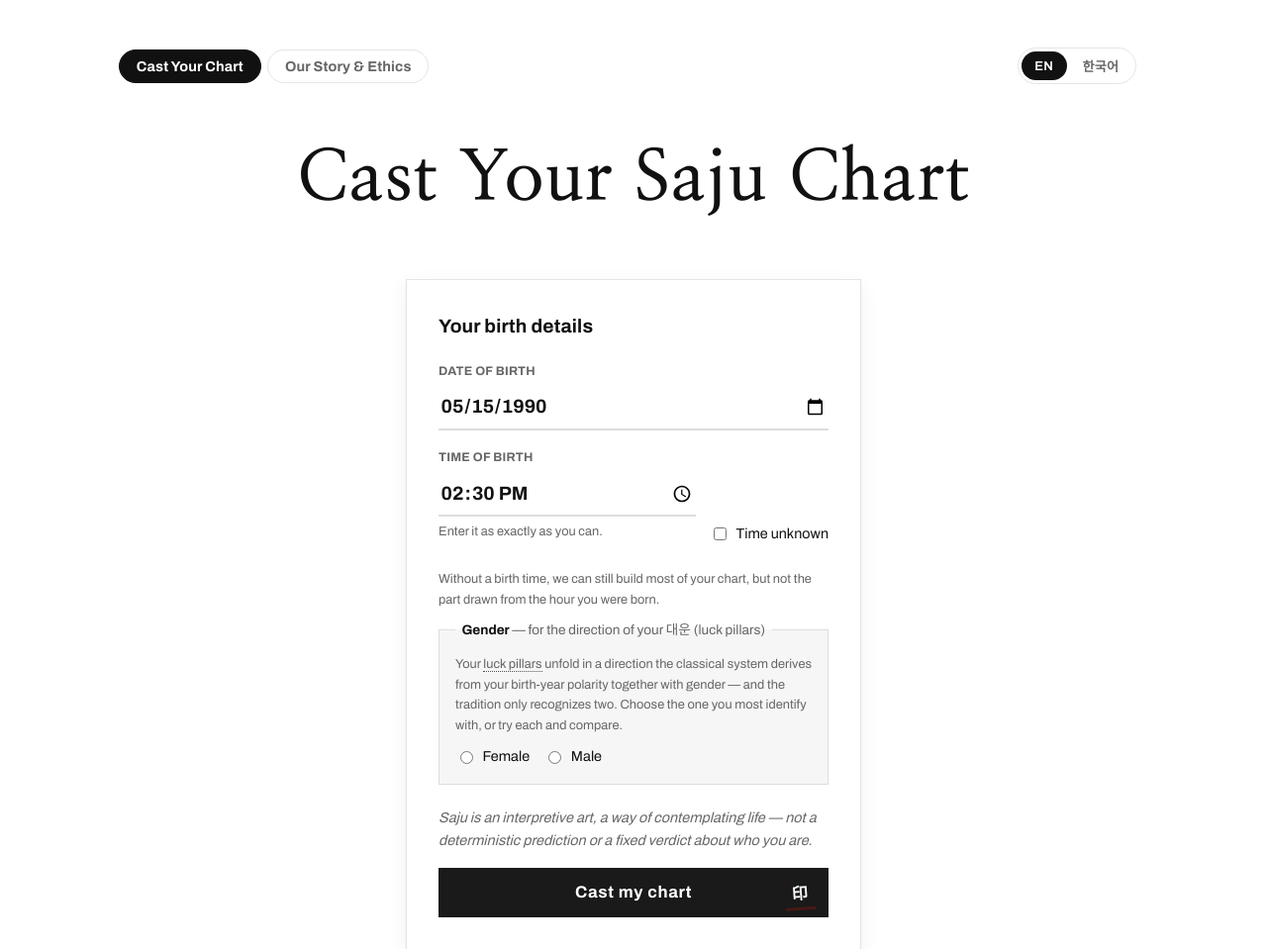
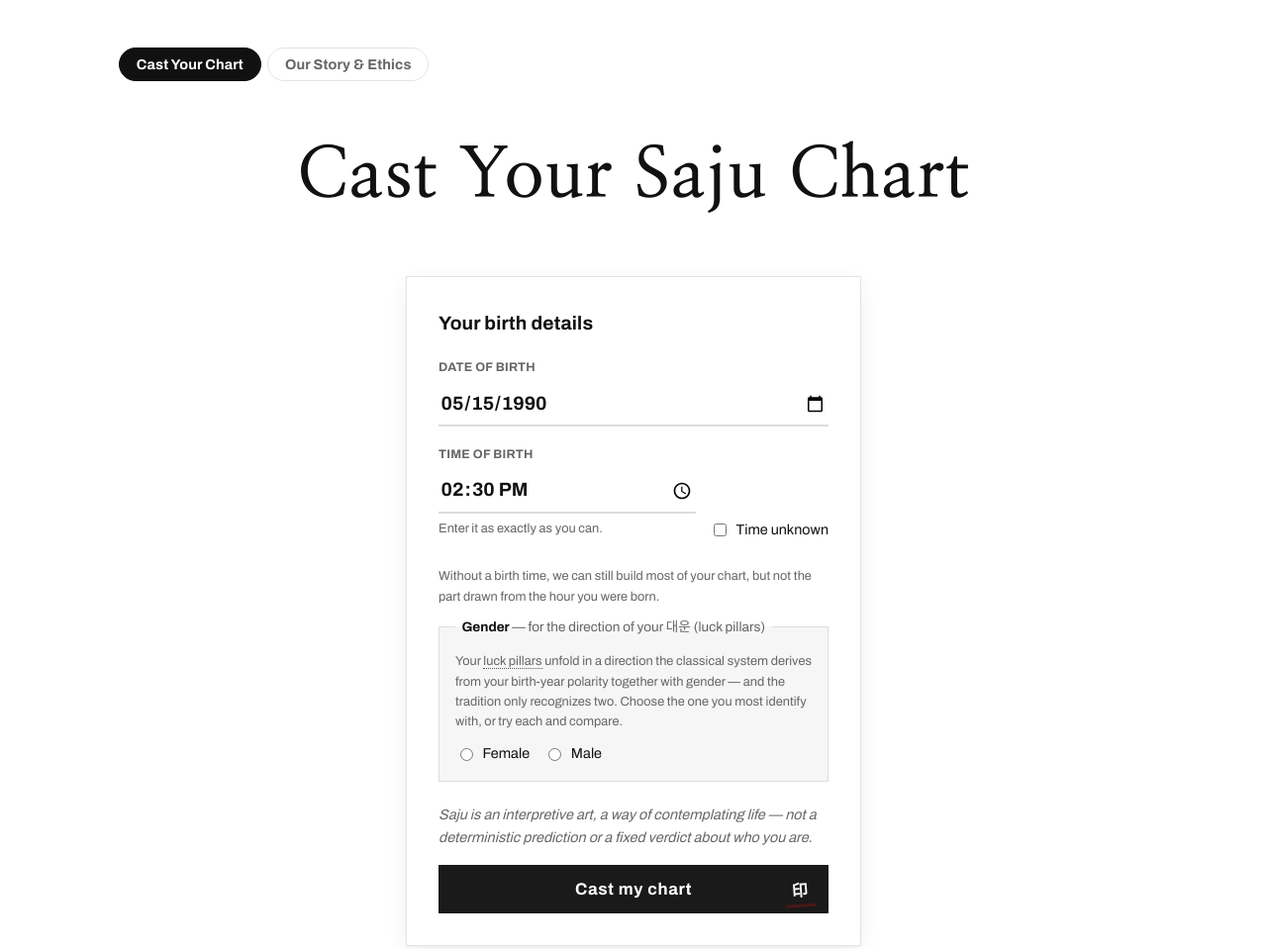
Before and after one commit to World-of-Simone/saju, a website built with Vite: page web/index.html in a window 1280 px wide. Shown: the top 959 px of the page at 99% size. Built offline with nearby package versions, Linux system fonts and the light colour scheme; a web font is replaced by a local one; what @clerk/clerk-js would draw is missing.

Commit message:
Make the interface English-only; drop the Korean language toggle
Remove the EN/한국어 toggle and the dual-language interface machinery.
The Korean Saju terms (with English glosses) baked into the chart copy
stay — only the ability to switch the whole UI to Korean is gone.

Co-Authored-By: Claude Opus 4 <noreply@anthropic.com>

```diff
--- a/web/index.html
+++ b/web/index.html
@@ -20,10 +20,6 @@
           <button type="button" class="nav-btn" data-view="story" data-i18n="nav_story">Our Story &amp; Ethics</button>
         </nav>
         <div class="topbar-right">
-          <div class="lang-toggle" role="group" aria-label="Language">
-            <button type="button" class="lang-btn" data-lang="en">EN</button>
-            <button type="button" class="lang-btn" data-lang="ko">한국어</button>
-          </div>
           <div id="auth-slot" class="auth-slot"></div>
         </div>
       </div>
--- a/web/main.ts
+++ b/web/main.ts
@@ -27,11 +27,14 @@ function term(text: string, key: string): string {
   return `<span class="term" data-term="${key}">${esc(text)}</span>`;
 }
 
-// ---------- i18n (crude first pass; Korean copy to be refined later) ----------
+// ---------- i18n ----------
+// The interface is English-only. `lang` stays as a fixed constant so the chart still shows the
+// Korean Saju terms that are baked into the English copy (e.g. "Five Elements 오행"), while every
+// interface string resolves to English.
 export type Lang = "en" | "ko";
-let lang: Lang = localStorage.getItem("saju-lang") === "ko" ? "ko" : "en";
-/** Pick the string for the active language. */
-const tr = (en: string, ko: string) => (lang === "ko" ? ko : en);
+const lang: Lang = "en";
+/** Pick the string for the active language. Always English. */
+const tr = (en: string, _ko: string) => en;
 
 const ELEMENT_LABEL: Record<Lang, Record<Element, string>> = {
   en: { wood: "Wood", fire: "Fire", earth: "Earth", metal: "Metal", water: "Water" },
@@ -821,10 +824,7 @@ function renderWarnings(r: SajuResult): string {
   return `<section class="result-section"><ul class="warnings">${items}</ul></section>`;
 }
 
-// Remember the last computed chart so a language switch can re-render it.
-let lastResult: SajuResult | null = null;
 function render(r: SajuResult) {
-  lastResult = r;
   currentChartText = buildChartText(r);
   const out = $("#results");
   out.innerHTML =
@@ -837,28 +837,6 @@ function render(r: SajuResult) {
     readPanel();
   out.scrollIntoView({ behavior: "smooth", block: "nearest" });
 }
-
-// ---------- language toggle ----------
-function syncLangButtons() {
-  document.querySelectorAll<HTMLElement>(".lang-btn").forEach((b) => {
-    b.classList.toggle("active", b.dataset.lang === lang);
-    b.setAttribute("aria-pressed", String(b.dataset.lang === lang));
-  });
-}
-
-function setLang(next: Lang) {
-  if (next === lang) return;
-  lang = next;
-  localStorage.setItem("saju-lang", next);
-  applyStaticI18n();
-  syncLangButtons();
-  renderAuthSlot(); // "Sign in" button label follows the language
-  if (lastResult) render(lastResult); // re-render results in the new language
-}
-
-document.querySelectorAll<HTMLButtonElement>(".lang-btn").forEach((b) => {
-  b.addEventListener("click", () => setLang(b.dataset.lang as Lang));
-});
 
 // ---------- page navigation (Cast Your Chart / Our Story & Ethics) ----------
 type View = "chart" | "story";
@@ -885,9 +863,8 @@ window.addEventListener("hashchange", () => {
   showView(location.hash === "#story" ? "story" : "chart");
 });
 
-// Apply the persisted language to the static page on first load.
+// Fill the static page copy (English) on first load.
 applyStaticI18n();
-syncLangButtons();
 showView(location.hash === "#story" ? "story" : "chart");
 
 // ---------- form submit ----------
--- a/web/style.css
+++ b/web/style.css
@@ -49,39 +49,7 @@ body {
 
 .page { position: relative; max-width: 1080px; margin: 0 auto; padding: 3rem 1.25rem 4.5rem; }
 
-/* ---- Language toggle (top-right pill on the dark canvas) ---- */
-.lang-toggle {
-  position: absolute;
-  top: 1.25rem;
-  right: 1.25rem;
-  display: inline-flex;
-  gap: 2px;
-  padding: 3px;
-  border: 1px solid var(--line);
-  border-radius: 999px;
-  background: #fff;
-  z-index: 5;
-}
-.lang-btn {
-  font-family: var(--font-sans);
-  font-size: 0.82rem;
-  font-weight: 600;
-  letter-spacing: 0.02em;
-  padding: 0.32rem 0.85rem;
-  border: 0;
-  border-radius: 999px;
-  background: transparent;
-  color: var(--ink-soft);
-  cursor: pointer;
-  transition: background 0.15s ease, color 0.15s ease;
-}
-.lang-btn:hover { color: var(--ink); }
-.lang-btn.active {
-  background: var(--ink);
-  color: #fff;
-}
-
-/* ---- Top bar: site navigation + language toggle ---- */
+/* ---- Top bar: site navigation ---- */
 .topbar {
   display: flex;
   align-items: center;
@@ -90,8 +58,6 @@ body {
   flex-wrap: wrap;
   margin-bottom: 2.5rem;
 }
-/* In the top bar the toggle sits in normal flow, not pinned to the corner. */
-.topbar .lang-toggle { position: static; top: auto; right: auto; }
 .topbar-right { display: inline-flex; align-items: center; gap: 0.75rem; }
 .auth-slot { display: inline-flex; align-items: center; min-height: 32px; }
 .auth-signin-btn {
```
